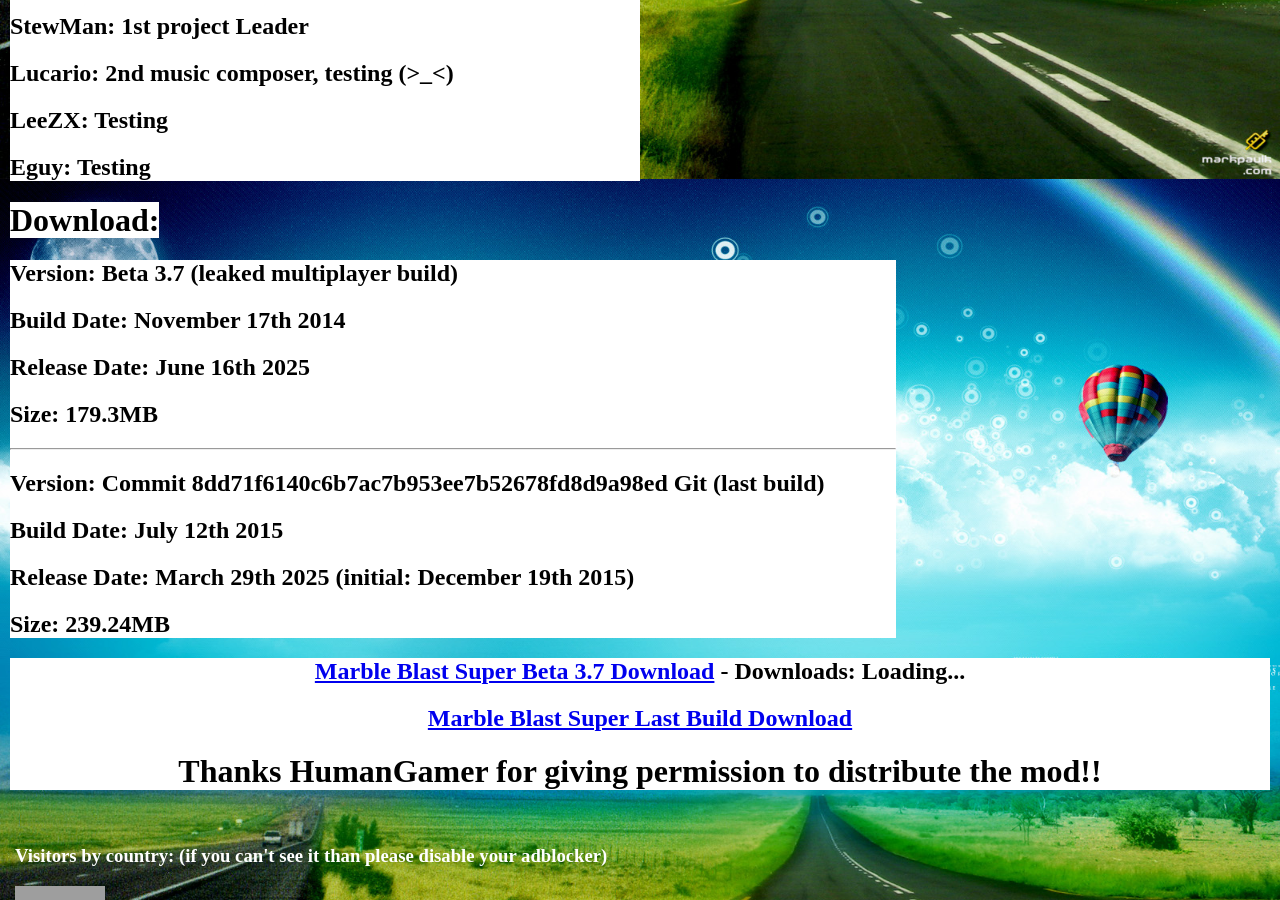
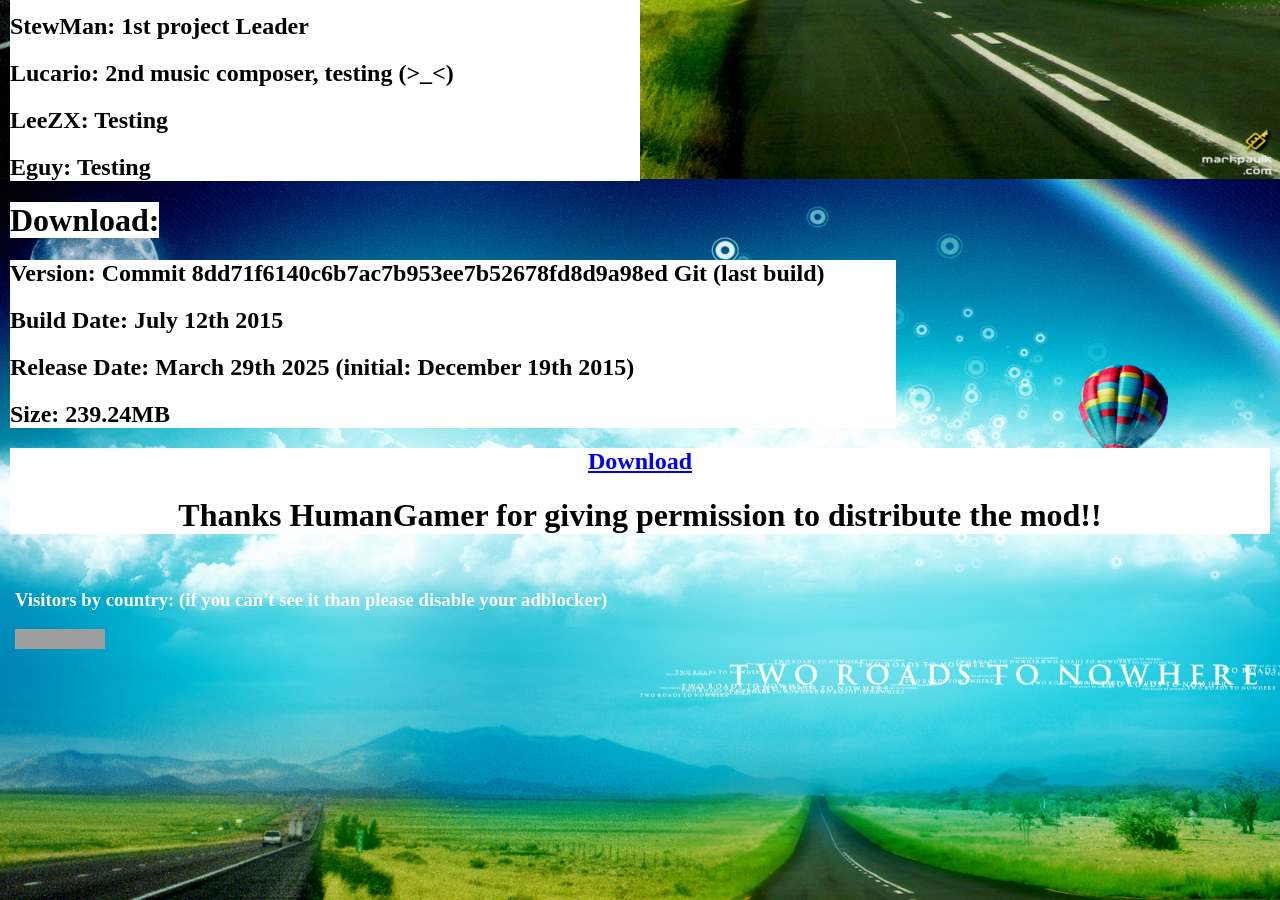
Before and after one commit to pastareal/pastareal.github.io, a Jekyll site: the page marbleblastmods/mbsuper/index.html, which Jekyll copies as it is, in a window 1280 px wide and 900 px high, scrolled down 2521 px. Built offline with Jekyll 4.4.1, drawn with Linux system fonts in a browser that asks for light colours; some of the changed lines change nothing that is shown; grey boxes are pictures that could not be loaded.

Commit message:
Add files via upload

```diff
--- a/marbleblastmods/mbsuper/index.html
+++ b/marbleblastmods/mbsuper/index.html
@@ -278,19 +278,13 @@
 </div>
 <h1><a style="background-color:white; margin:10px;"><span>Download:</span></a></h1>
 <div style="background-color:white; margin:10px; margin-right:30%;">
-  <h2><a><span>Version: Beta 3.7 (leaked multiplayer build)</span></a></h2>
-  <h2><a><span>Build Date: November 17th 2014</span></a></h2>
-  <h2><a><span>Release Date: June 16th 2025</span></a></h2>
-  <h2><a><span>Size: 179.3MB</span></a></h2>
-  <hr>
   <h2><a><span>Version: Commit 8dd71f6140c6b7ac7b953ee7b52678fd8d9a98ed Git (last build)</span></a></h2>
   <h2><a><span>Build Date: July 12th 2015</span></a></h2>
   <h2><a><span>Release Date: March 29th 2025 (initial: December 19th 2015)</span></a></h2>
   <h2><a><span>Size: 239.24MB</span></a></h2>
 </div>
 <div style="background-color:white; margin:10px; text-align: center;">
-  <h2><a href="#" onclick="downloadMBSuperBeta37(); return false;"><span>Marble Blast Super Beta 3.7 Download</span></a> - Downloads: <span id="downloadMBSuperBeta37">Loading...</span></h2>
-  <h2><a href="https://www.mediafire.com/file/muse1rpbc372g50/marble-blast-super-8dd71f6140c6b7ac7b953ee7b52678fd8d9a98ed.zip/file"><span>Marble Blast Super Last Build Download</span></a></h2>
+  <h2><a href="https://www.mediafire.com/file/muse1rpbc372g50/marble-blast-super-8dd71f6140c6b7ac7b953ee7b52678fd8d9a98ed.zip/file"><span>Download</span></a></h2>
   <h1>Thanks HumanGamer for giving permission to distribute the mod!!</h1>
 </div>
 <div class="secondtext">
@@ -302,25 +296,6 @@
 function about() {
   alert("Just read the first line of the homepage man");
 }
-function downloadMBSuperBeta37() {
-    fetch("https://api.counterapi.dev/v2/pasta-reals-team-4381/marble-blast-super-beta-37/up");
-
-    window.open(
-        "https://mega.nz/file/sZg0HZyY#9IEQwKOMSVdkpl0ZU6T1O_1rT72Sx0Qddovu7lL0BXQ",
-        "_blank"
-    );
-}
-
-fetch("https://api.counterapi.dev/v2/pasta-reals-team-4381/marble-blast-super-beta-37")
-    .then(r => r.json())
-    .then(data => {
-        document.getElementById("downloadCountmbsuperbeta37").textContent =
-            data.data.up_count;
-    })
-    .catch(() => {
-        document.getElementById("downloadCountmbsuperbeta37").textContent =
-            "sexxington";
-    });
 </script>
 
 </body>
```
